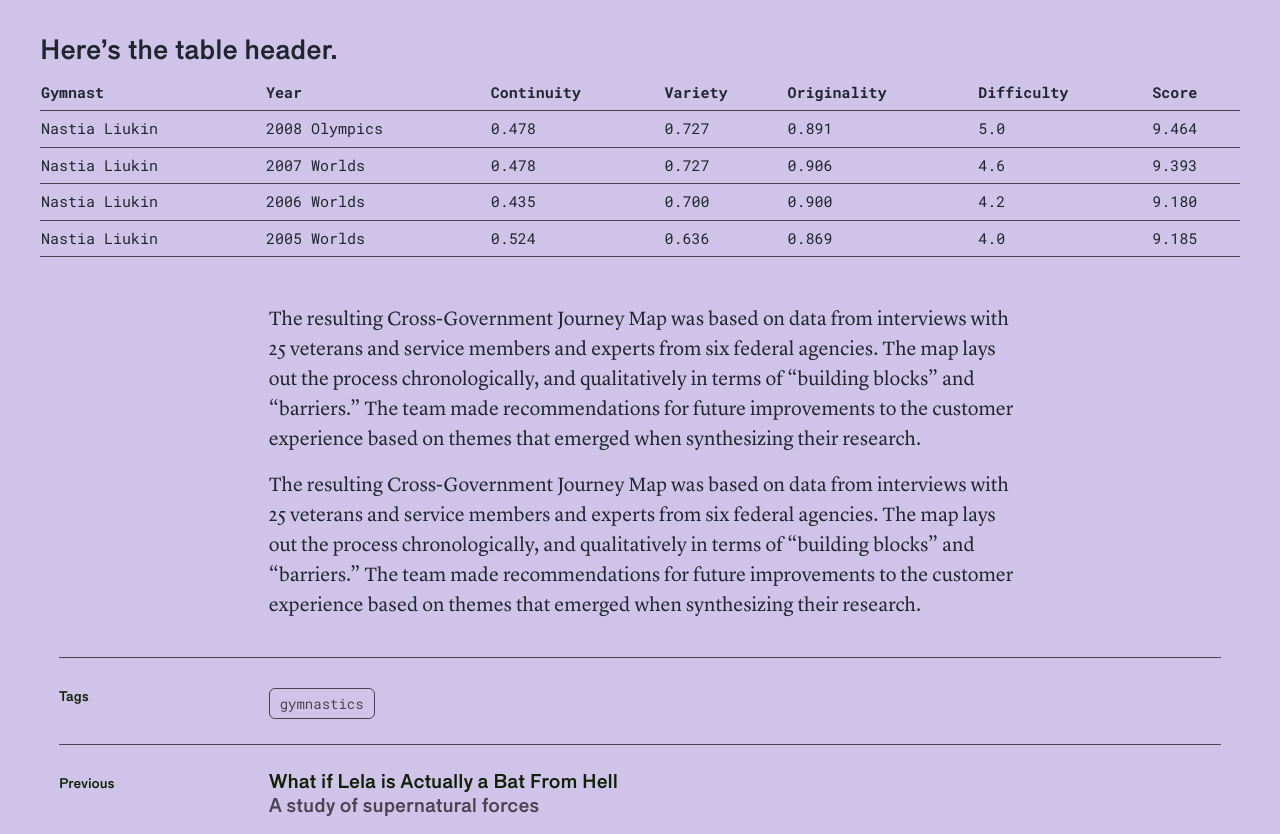
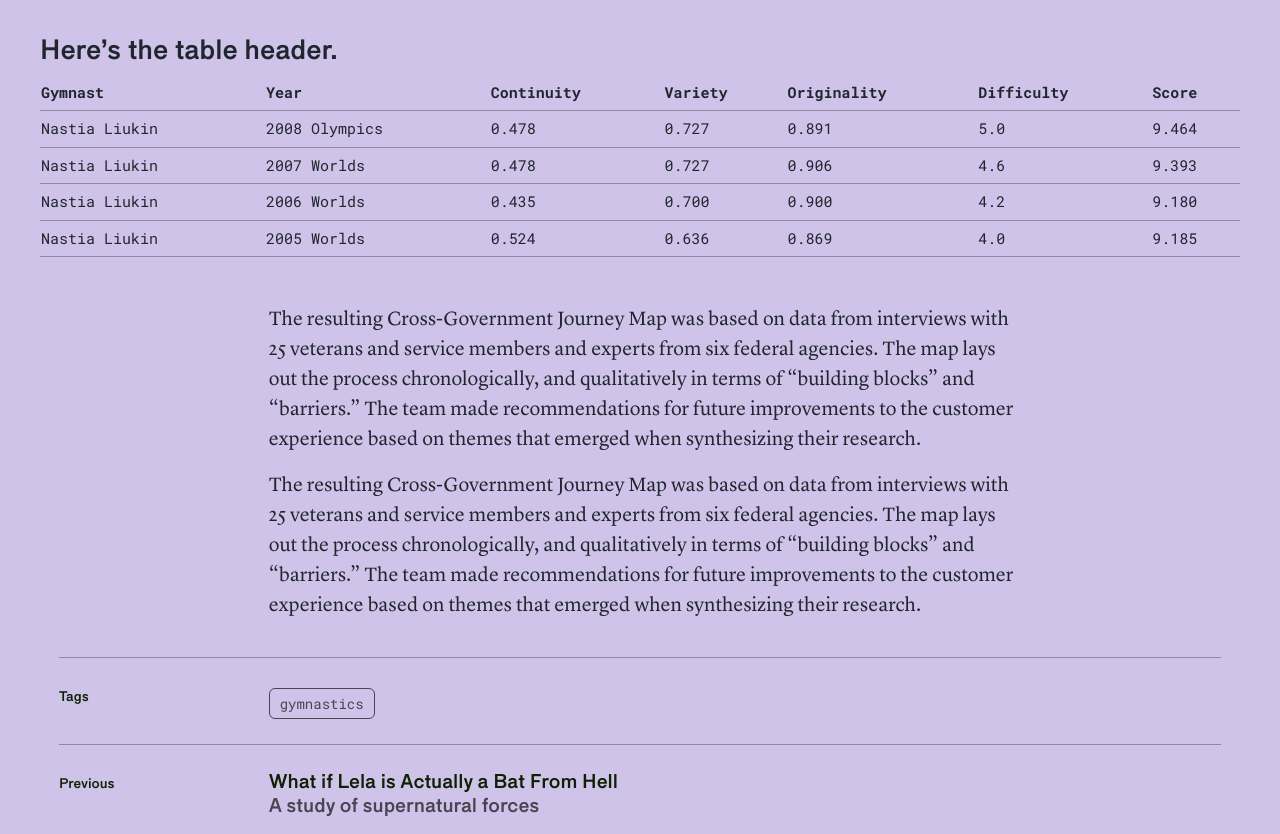
Before and after one commit to timtimtimtimofficial/composition-deduction, a Jekyll site: the page built from _posts/2020-05-31-nailpolish-medicine.html, in a window 1280 px wide. Shown: the part 1148-1982 px from the top of the page. Built offline with Jekyll 4.4.1, drawn with Linux system fonts in a browser that asks for light colours.

Commit message:
change rule color desktop v mobile

```diff
--- a/assets/_sass/_variables.scss
+++ b/assets/_sass/_variables.scss
@@ -7,7 +7,7 @@ $background: #83FCD4;
 $grey-6: #666;
 $grey-9: #999;
 $grey-translucent: rgba(0,0,0, 0.65);
-$grey-transparent: rgba(128,128,128, 0.5);
+$grey-transparent: rgba(0,0,0, 0.3);
 
 $rose: #EA4062;
 $pink: #FFB4CF;
--- a/assets/_sass/site.scss
+++ b/assets/_sass/site.scss
@@ -76,8 +76,11 @@
 }
 
 .post-link {
-  border-top: 1px solid $grey-translucent;
+  border-top: 1px solid $grey-transparent;
   margin-top:12px;
+  @media only screen and (max-width: 992px) {
+    border-top: 1px solid $grey-translucent;
+  }
 }
 
 .post-link h3 {
@@ -212,7 +215,10 @@
 }
 
 .post-body tr {
-  border-bottom: 1px solid $grey-translucent;
+  border-bottom: 1px solid $grey-transparent;
+  @media only screen and (max-width: 992px) {
+    border-bottom: 1px solid $grey-translucent;
+  }
 }
 
 .post-body th, td {
```
Also changed, not shown: 3 other files.
